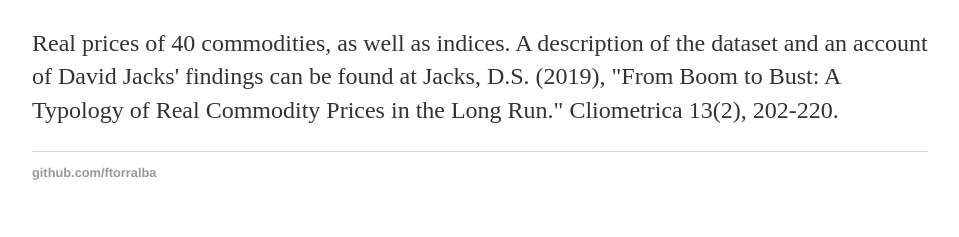
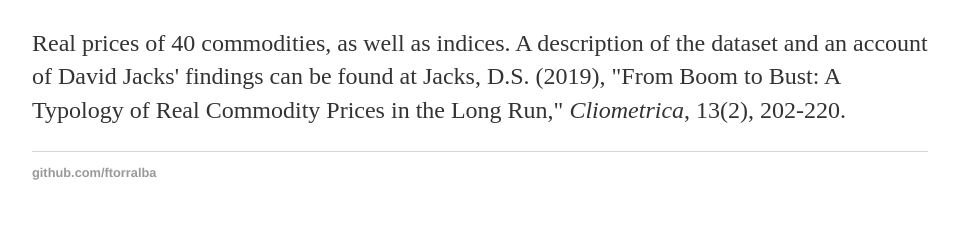
Before and after one commit to ftorralba/ftorralba.github.io, a Jekyll site: the page built from data.html, in a window 1280 px wide. Shown: the part 689-926 px from the top of the page, without its empty margins (160-1119 px from the left). Built offline with Jekyll 4.4.1, drawn with Linux system fonts in a browser that asks for light colours.

Commit message:
Aesthetic changes

```diff
--- a/data.html
+++ b/data.html
@@ -23,6 +23,6 @@ title: Data
   <a href="https://www.sfu.ca/~djacks/data/boombust/index.html"><font color="red">David Jacks' commodity prices: 1850-present</font></a>
 	<p>
   Real prices of 40 commodities, as well as indices. A description of the dataset and an account of David Jacks' findings can be found at
-  Jacks, D.S. (2019), "From Boom to Bust: A Typology of Real Commodity Prices in the Long Run." Cliometrica 13(2), 202-220.
+  Jacks, D.S. (2019), "From Boom to Bust: A Typology of Real Commodity Prices in the Long Run," <i>Cliometrica</i>, 13(2), 202-220.
 	<p>
 </div><!-- /.container -->
```
